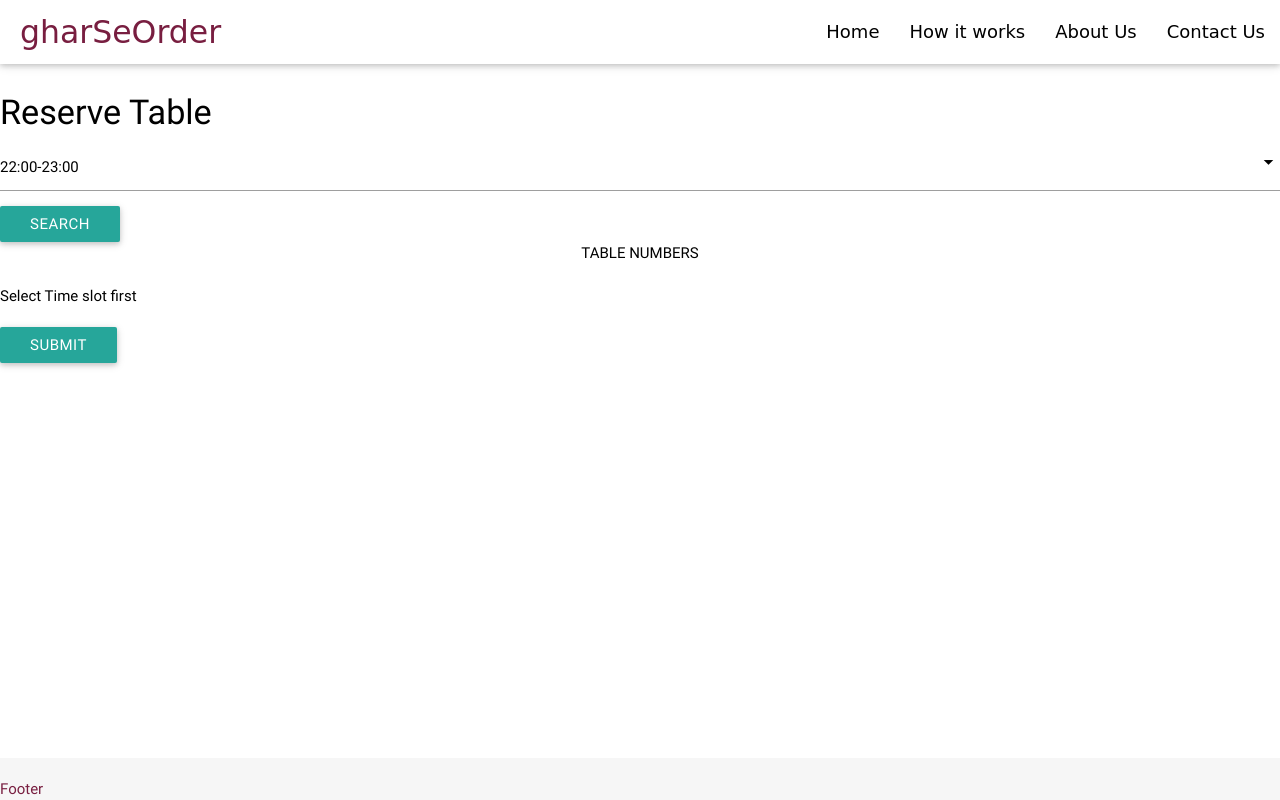
After one commit to dhpiyush/Riyush, a Django app: page /orders/reserve/1 in a window 1280 px wide. The commit adds this page. Run offline with Django 3.2, Linux system fonts and the light colour scheme; data comes from the database, SQL or seed files in the repository; some libraries are stand-ins or nearby versions.

Commit message:
Css changes and some functionality added

```diff
--- a/riyush/order/static/css/style.css
+++ b/riyush/order/static/css/style.css
@@ -22,8 +72,7 @@ input[type=number]::-webkit-outer-spin-button {
 .menu_container{
   margin-right: 3%;
 }
-.menu_container_items{
-  border: 2px solid darkgrey;
+.menu_container_items
   max-height: 600px;
   overflow-y: scroll;
 }
@@ -66,8 +115,10 @@ input[type=number]::-webkit-outer-spin-button {
   height: 325px !important;
 }
 
-nav .brand-logo{
-  color: #607d8b;
+nav .logo-title{
+  color: rgb(120, 30, 64);
+  font-family: 'Great Vibes', cursive;
+  margin-left: 20px;
 
 }
 
@@ -76,7 +127,11 @@ nav .brand-logo{
   width: 100%;
 }
 
-nav ul a{color: #000000 ;}
+nav ul a{
+  color: #000000 ;
+  font-family: 'Great Vibes', cursive;
+  font-size: 18px;
+}
 
 main{
   margin-left: 5%;
@@ -104,25 +159,36 @@ p {
 
 footer.page-footer {
   margin: 0;
+  color: rgb(120, 30, 64);
+  background-color: rgb(246, 246, 246);
+  position: fixed;
+  bottom: 0px;
+  width: 100%
 }
 
 
-nav.top-nav a.page-title, ul.header-list {
+/*nav.top-nav a.page-title, ul.header-list {
   line-height: 80px;
   font-size: 35px;
 }
 
 a.button-collapse.top-nav.full {
   line-height: 80px;
+}*/
+nav .nav-wrapper {
+  background-color: #fff
 }
 
 @media only screen and (max-width : 992px) {
   nav .nav-wrapper {
     text-align: center;
   }
-  nav .nav-wrapper a.page-title {
+  nav .logo-title{
+  margin-left: 0px;
+}
+  /*nav .nav-wrapper a.page-title {
     font-size: 36px;
-  }
+  }*/
 }
 
 @media only screen and (min-width: 600px )and (max-width : 992px) {
--- a/riyush/order/static/js/index.js
+++ b/riyush/order/static/js/index.js
@@ -274,3 +274,55 @@ $(".checkout").on("click", function(){
 	}
 
 });
+
+function table_button_click(){
+	var $button = $(this);
+	$('.table_button').removeClass('grey');
+	$button.addClass('grey');
+    console.log(this.id);
+}
+
+$('#slot_reserve_search').on('click',function(){
+	var slot_id = $('#slot_reserve_dropdown :selected').val();
+	var rest_id = $('.block_table').attr('id');
+	$.post("/get_tables",{'rest_id':rest_id,'slot_id':slot_id},function(data){
+    	console.log(' Table Number Search success');
+
+    	var tables = JSON.parse(data.tables);
+    	$('#table_numbers').html('')
+    	if (!tables.length) {
+    		$('#table_numbers').html(' All tables booked for this slot');
+    	}
+    	for(var i=0; i< tables.length;i++){
+    		// var btn = '<button class="btn slot_button" style="margin-right: 5px" id='+ slots[i].rest_timings_id +'>'+ slots[i].slot +'</button>'
+    		var btn = document.createElement('button');
+    		btn.className = "btn table_number";
+    		btn.innerHTML = tables[i].table_number;
+    		btn.id = tables[i].rest_timings_id;
+    		btn.onclick = table_button_click;
+    		$('#table_numbers').append(btn);
+    	}
+    })
+      .fail(function() {
+	    console.log(' Table Number Search Error');
+	  })
+	console.log(slot_id);
+});
+
+$('#block_table').on('click',function(){
+	var rest_timings_id = $('#table_numbers').find('.grey').attr('id');
+	if(rest_timings_id){
+		$.post("/block_table",{'rest_timings_id':rest_timings_id},function(data){
+	    	console.log('Block Table success');
+	    	Materialize.toast('Table Booked', 2000);
+	 		$('#table_numbers').html('');
+	    })
+	      .fail(function() {
+	      	Materialize.toast('Error !!! Please try again  ', 2000);
+		    console.log('Block Table Error');
+		  })
+	}
+	else{
+		Materialize.toast('Please select table number ', 2000);
+	}
+});
--- a/riyush/order/templates/riyush/index.html
+++ b/riyush/order/templates/riyush/index.html
@@ -13,7 +13,7 @@
 </head>
 <body>
     <header>
-        <nav class="top-nav red">
+        <!-- <nav class="top-nav red">
           <div class="container">
             <div class="nav-wrapper">
               <a class="page-title">Riyush</a>
@@ -26,16 +26,37 @@
               </ul>
             </div>
           </div>
-        </nav>
+        </nav> -->
+      <nav>
+        <div class="nav-wrapper">
+          <a href="/" class="brand-logo logo-title">gharSeOrder</a>
+          <a href="/" data-activates="mobile-demo" class="button-collapse"><i class="mdi-navigation-menu" style="color: rgb(27, 27, 27);margin-left: 10px;"></i></a>
+          <ul id="nav-mobile header-links" class="right hide-on-med-and-down">
+            <li><a href="">Home</a></li>
+            <li><a href="">How it works</a></li>
+            <li><a href="">About Us</a></li>
+            <li><a href="">Contact Us</a></li>
+          </ul>
+          <ul class="side-nav" id="mobile-demo">
+            <li><a href="">Home</a></li>
+            <li><a href="">How it works</a></li>
+            <li><a href="">About Us</a></li>
+            <li><a href="">Contact Us</a></li>
+          </ul>
+        </div>
+      </nav>
     </header>
+
     <div class="dashboard" style="margin-top: 30px">
-      <div class="container">
-        <div class="row">
-          {% block main %}{% endblock %}
-        </div>
-      </div>
+      {% block main %}{% endblock %}
     </div>
     {% block menu %}{% endblock %}
+    <footer class="page-footer">
+      <div>
+        Footer
+      </div>
+    </footer>
+
     <script src="https://checkout.razorpay.com/v1/checkout.js"></script>
     <script src="{% static "js/jquery-2.1.1.min.js" %}"></script>
     <script src="{% static "js/materialize.js" %}"></script>
--- a/riyush/order/templates/riyush/orders.html
+++ b/riyush/order/templates/riyush/orders.html
@@ -1,6 +1,9 @@
 {% extends 'riyush/index.html' %}
 
 {% block main %}
+    <div>
+        <a href="/orders/reserve/{{rest_id}}">Block Tables -></a>
+    </div>
     <ul class="collection with-header">
         <li class="collection-header center"><h4>Orders</h4></li>
         {% for order_id, order_details in orders.items %}
--- /dev/null
+++ b/riyush/order/templates/riyush/orders_reserve_table.html
@@ -0,0 +1,23 @@
+{% extends 'riyush/index.html' %}
+
+{% block main %}
+    <div>
+        <h4 class="block_table" id="{{rest_id}}">Reserve Table</h4>
+    </div>
+    <select id="slot_reserve_dropdown">
+    {% for time in time_slots %}
+      <option value={{time.id}}>{{time.slot}}</option>
+    {% endfor %}
+    </select>
+    <button class="btn" id="slot_reserve_search" type="button">Search</button>
+    <div>
+        <div class="row center">TABLE NUMBERS</div>
+        <div class="row" id="table_numbers">
+            Select Time slot first
+        </div>
+        <div>
+            <button class="btn" id="block_table" type="button">Submit</button>
+        </div>
+    </div>
+
+{% endblock %}
--- a/riyush/order/views.py
+++ b/riyush/order/views.py
@@ -6,6 +6,7 @@ from django.http import JsonResponse
 
 import json
 import razorpay
+import datetime
 
 from order.models import Food, Restaurants, Times, RestaurantTimings, Tables, Order, Payments
 
@@ -57,7 +58,62 @@ def orders(request,id=None):
 				orders_dict[order_id] = [order]
 			else:
 				orders_dict[order_id].append(order)
-	return render(request,'riyush/orders.html',{'orders': orders_dict})
+	return render(request,'riyush/orders.html',{'orders': orders_dict,'rest_id':id})
+
+def orders_reserve_table(request,id=None):
+	# if not request.user.is_staff:
+	# 	return HttpResponseRedirect('/')
+	time_slots = Times.objects.all()
+	now = datetime.datetime.now()
+	slots_array = []
+	for slots in time_slots:
+		# slots.slot = '0:00-1:00'
+		slot = slots.slot.split('-')[0] #'0:00'
+		slot_hr = int(slot.split(':')[0]) # 0
+		slot_min = int(slot.split(':')[1]) # 00
+		if slot_hr > now.hour:
+			slots_array.append(slots)
+		elif slot_hr == now.hour and slot_min > now.minute :
+			slots_array.append(slots)
+
+	return render(request,'riyush/orders_reserve_table.html',{'time_slots': slots_array,'rest_id':id})
+
+@csrf_exempt
+def get_tables(request):
+	if request.method == 'POST':
+		try:
+			tables = []
+			rest_id = request.POST['rest_id']
+			slot_id = request.POST['slot_id']
+			tables = RestaurantTimings.objects.filter(rest=rest_id,slot=slot_id,is_avail=True)
+			tables_list = []
+			if tables:
+				for table in tables:
+					table_details = {}
+					table_details['rest_timings_id'] = table.id
+					table_details['table_number'] = table.table_number
+					tables_list.append(table_details)
+			return JsonResponse({"message": "Table Number Search Successful",'tables': json.dumps(tables_list)}, status=200)
+		except Exception as e:
+			return JsonResponse({"message": e,'tables':[]}, status=500)
+	else:
+		return JsonResponse({"message": "Table Number Search InSuccessful", 'tables':[]}, status=500)
+
+@csrf_exempt
+def block_table(request):
+	if request.method == 'POST':
+		try:
+			tables = []
+			rest_timings_id = request.POST['rest_timings_id']
+			rest = RestaurantTimings.objects.get(id=rest_timings_id)
+			rest.is_avail = False
+			rest.save()
+			return JsonResponse({"message": "Table Block Successful"}, status=200)
+		except Exception as e:
+			return JsonResponse({"message": e}, status=500)
+	else:
+		return JsonResponse({"message": "Table Block InSuccessful"}, status=500)
+
 
 @csrf_exempt
 def order_complete(request):
--- a/riyush/riyush/urls.py
+++ b/riyush/riyush/urls.py
@@ -28,12 +28,15 @@ urlpatterns = [
     # url(r'^signup$', views.signup),
     url(r'^available_slots$',views.available_slots),
     url(r'^orders/(?P<id>\d+)$',views.orders),
+    url(r'^orders/reserve/(?P<id>\d+)$',views.orders_reserve_table),
+    url(r'^get_tables$',views.get_tables),
+    url(r'^block_table$',views.block_table),
     url(r'^order_complete',views.order_complete),
     url(r'^menu/(?P<id>\d+)$',views.menu),
     url(r'^payment$', views.payment),
     url(r'^payment/success$', views.payment_success),
     url(r'^payment_details$', views.payment_details),
     url(r'^restaurants/(?P<id>\d+)$',views.restaurants),
-    url(r'^save$',views.save_data),
+    url(r'^save$',views.save_data)
 
 ]
```
Also changed, not shown: other parts of riyush/order/static/css/style.css (+51 -1 lines), riyush/order/templates/riyush/book_table.html (+13 -12 lines), riyush/order/templates/riyush/dashboard.html (+8 -0 lines), riyush/order/templates/riyush/menu.html (+4 -4 lines). Lines whose indentation alone changed are shown as unchanged.
